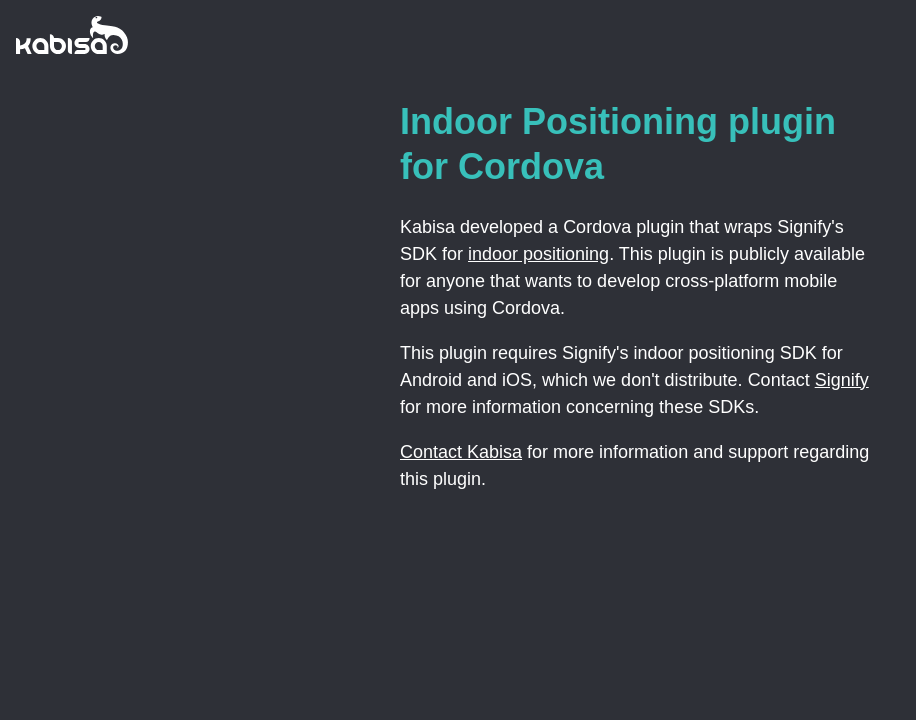
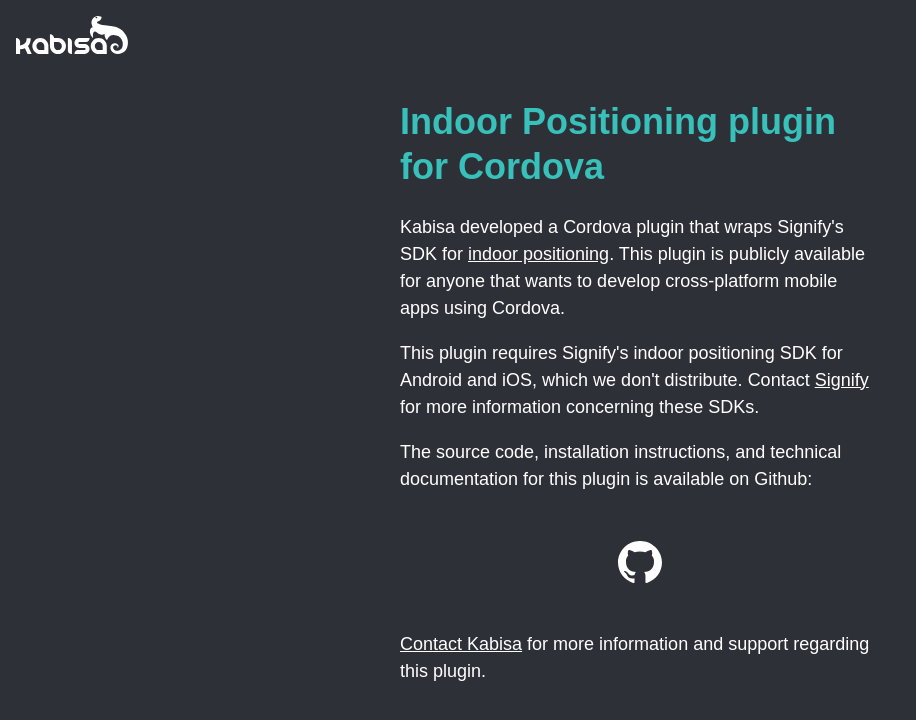
Before and after one commit to kabisa/indoor-positioning-cordova-plugin, a website: page docs/index.html in a window 1280 px wide. Shown: the whole page, without its empty margins (0-916 px from the left). Drawn offline with Linux system fonts and the light colour scheme.

Commit message:
Add link to repository

```diff
--- a/docs/index.html
+++ b/docs/index.html
@@ -23,17 +23,23 @@
         color: #38c0ba;
       }
 
-      .logo {
-        margin: 1rem 0 0 1rem;
-        width: 7rem;
-      }
-
       p {
         line-height: 1.5;
       }
 
       a {
         color: #fff;
+      }
+
+      .logo {
+        margin: 1rem 0 0 1rem;
+        width: 7rem;
+      }
+
+      .center {
+        display: flex;
+        justify-content: center;
+        margin: 3rem;
       }
     </style>
   </head>
@@ -54,6 +60,12 @@
         for more information concerning these SDKs.
       </p>
       <p>
+        The source code, installation instructions, and technical documentation for this plugin is available on Github:
+      </p>
+      <a class="center" href="https://github.com/kabisa/indoor-positioning-cordova-plugin">
+        <img src="github-logo-white.svg" alt="Github logo" />
+      </a>
+      <p>
         <a href="https://www.kabisa.nl/contact/">Contact Kabisa</a> for more information and support regarding this plugin.
       <p>
     </main>
```
Also changed, not shown: docs/github-logo-white.svg (added).
